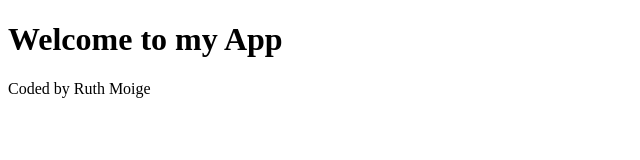
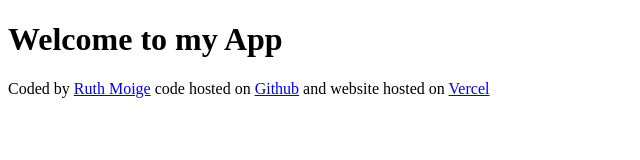
Before and after one commit to MoigeRuth/El-Clima-App, a plain HTML site: page index.html in a window 1280 px wide. Shown: the whole page, without its empty margins (0-640 px from the left). Drawn offline with Linux system fonts and the light colour scheme.

Commit message:
Added links to the footer

```diff
--- a/index.html
+++ b/index.html
@@ -7,6 +7,15 @@
   </head>
   <body>
     <h1>Welcome to my App</h1>
-    <footer>Coded by Ruth Moige</footer>
+    <footer>
+      Coded by
+      <a href="https://github.com/MoigeRuth" target="_blank">Ruth Moige</a>
+      code hosted on
+      <a href="https://github.com/MoigeRuth/El-Clima-App" target="_blank"
+        >Github</a
+      >
+      and website hosted on
+      <a href="https://el-clima-app.vercel.app/" target="_blank">Vercel</a>
+    </footer>
   </body>
 </html>
```
